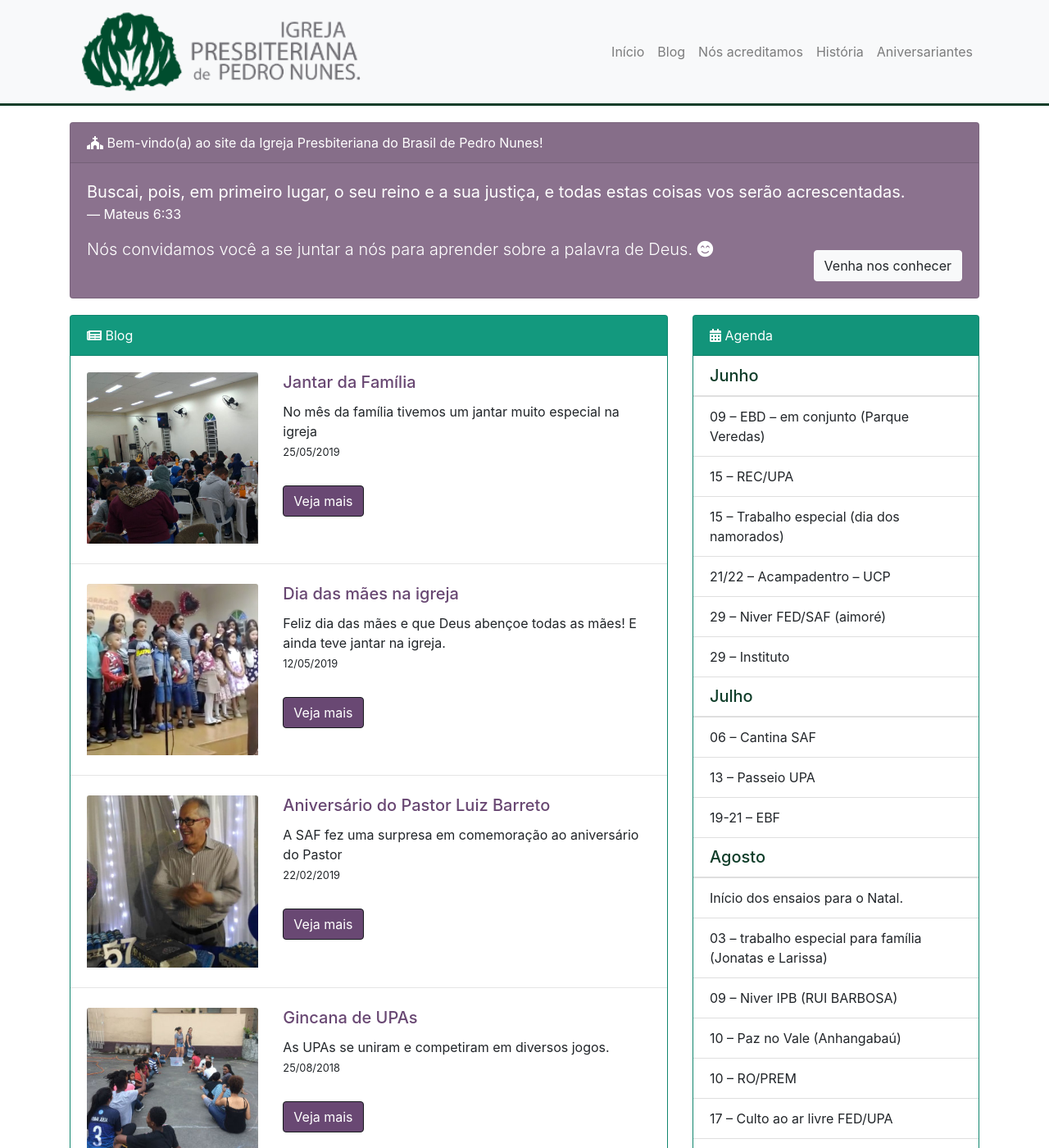
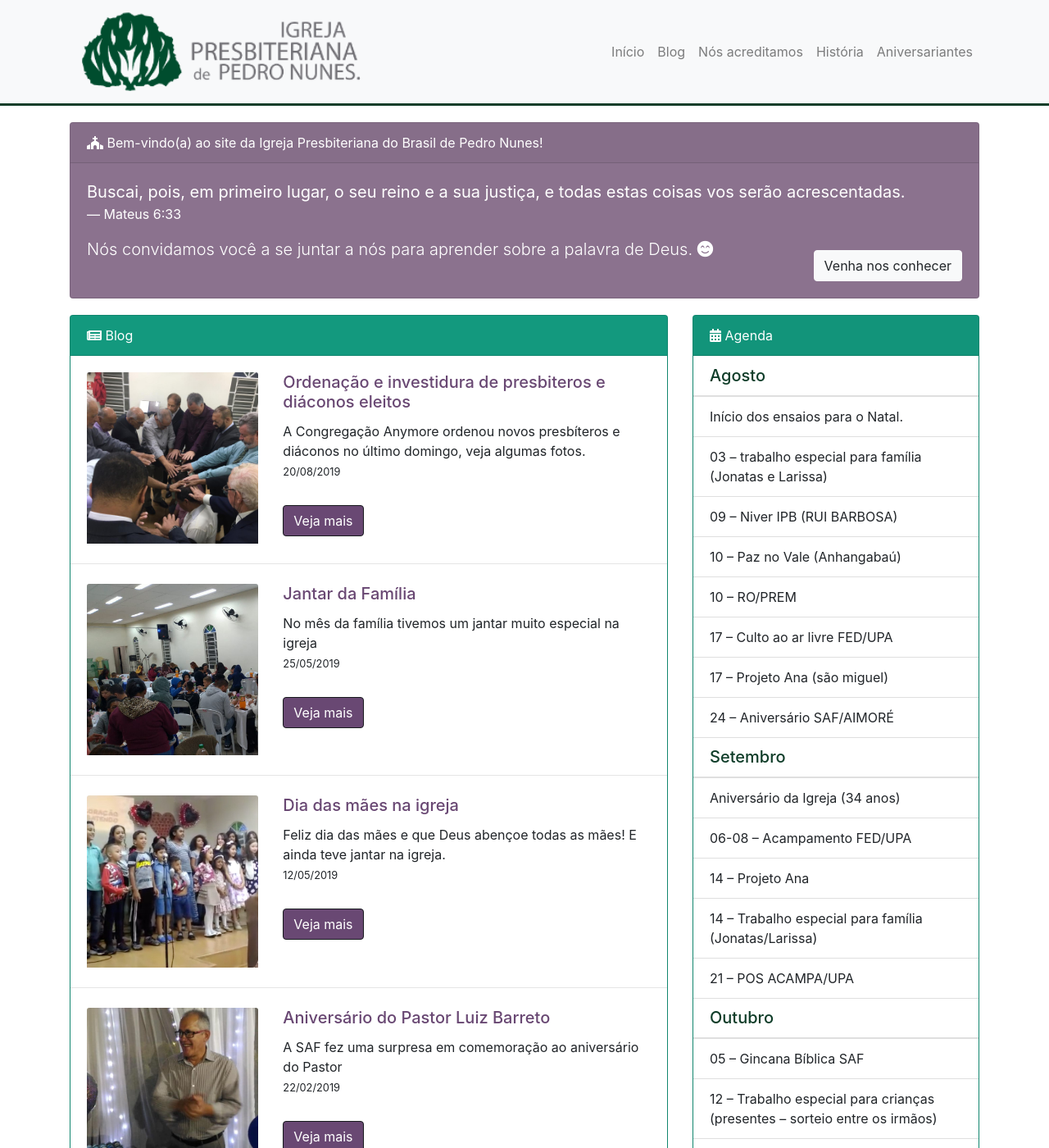
Before and after one commit to lucasprag/ipbpedronunes, a Jekyll site: the page built from index.html, in a window 1280 px wide and 1400 px high. Shown: the whole window at 82% size. Built offline with Jekyll 4.4.1, drawn with Linux system fonts in a browser that asks for light colours; nearby versions of some CDN libraries; some of the changed text lies outside the part shown.

Commit message:
Add blog post

```diff
--- a/_data/agenda.yml
+++ b/_data/agenda.yml
@@ -1,16 +1,3 @@
-- month: Junho
-  items:
-    - 09 – EBD – em conjunto (Parque Veredas)
-    - 15 – REC/UPA
-    - 15 – Trabalho especial (dia dos namorados)
-    - 21/22 – Acampadentro – UCP
-    - 29 – Niver FED/SAF (aimoré)
-    - 29 – Instituto
-- month: Julho
-  items:
-    - 06 – Cantina SAF
-    - 13 – Passeio UPA
-    - 19-21 – EBF
 - month: Agosto
   items:
     - Início dos ensaios para o Natal.
--- a/_includes/blog.html
+++ b/_includes/blog.html
@@ -4,7 +4,7 @@
   </div>
 
   <div class="bg-white">
-    {% for post in site.posts limit:11 %}
+    {% for post in site.posts limit:8 %}
         <div class="card" style="border: none;">
           <div class="card-body">
 
--- /dev/null
+++ b/_posts/2019-08-20-ordenacao-e-investidura-de-presbiteros-e-diaconos-eleitos.md
@@ -0,0 +1,24 @@
+---
+layout: post
+title: Ordenação e investidura de presbiteros e diáconos eleitos
+date: 2019-08-20
+categories: aconteceu
+brief: A Congregação Anymore ordenou novos presbíteros e diáconos no último domingo, veja algumas fotos.
+author: luiz
+thumbnail: ordenacao-aymore.jpg
+---
+
+<h4 class="text-center mb-5">
+  A Congregação Anymore ordenou novos presbíteros e diáconos no último domingo, veja algumas fotos.
+</h4>
+
+
+<div class="card-columns">
+
+{% for i in (1..8) %}
+  <div class="card">
+    <img class="card-img-top" src="{{ site.baseurl }}/assets/images/posts/ordenacao-aymore/{{forloop.index}}.jpeg" alt="{{ page.title }}" />
+  </div>
+{% endfor %}
+
+</div>
```
Also changed, not shown: assets/images/posts/ordenacao-aymore/1.jpeg (added), assets/images/posts/ordenacao-aymore/2.jpeg (added), assets/images/posts/ordenacao-aymore/3.jpeg (added), assets/images/posts/ordenacao-aymore/4.jpeg (added), assets/images/posts/ordenacao-aymore/5.jpeg (added), assets/images/posts/ordenacao-aymore/6.jpeg (added), assets/images/posts/ordenacao-aymore/7.jpeg (added), assets/images/posts/ordenacao-aymore/8.jpeg (added), assets/images/posts/thumbnails/ordenacao-aymore.jpg (added).
